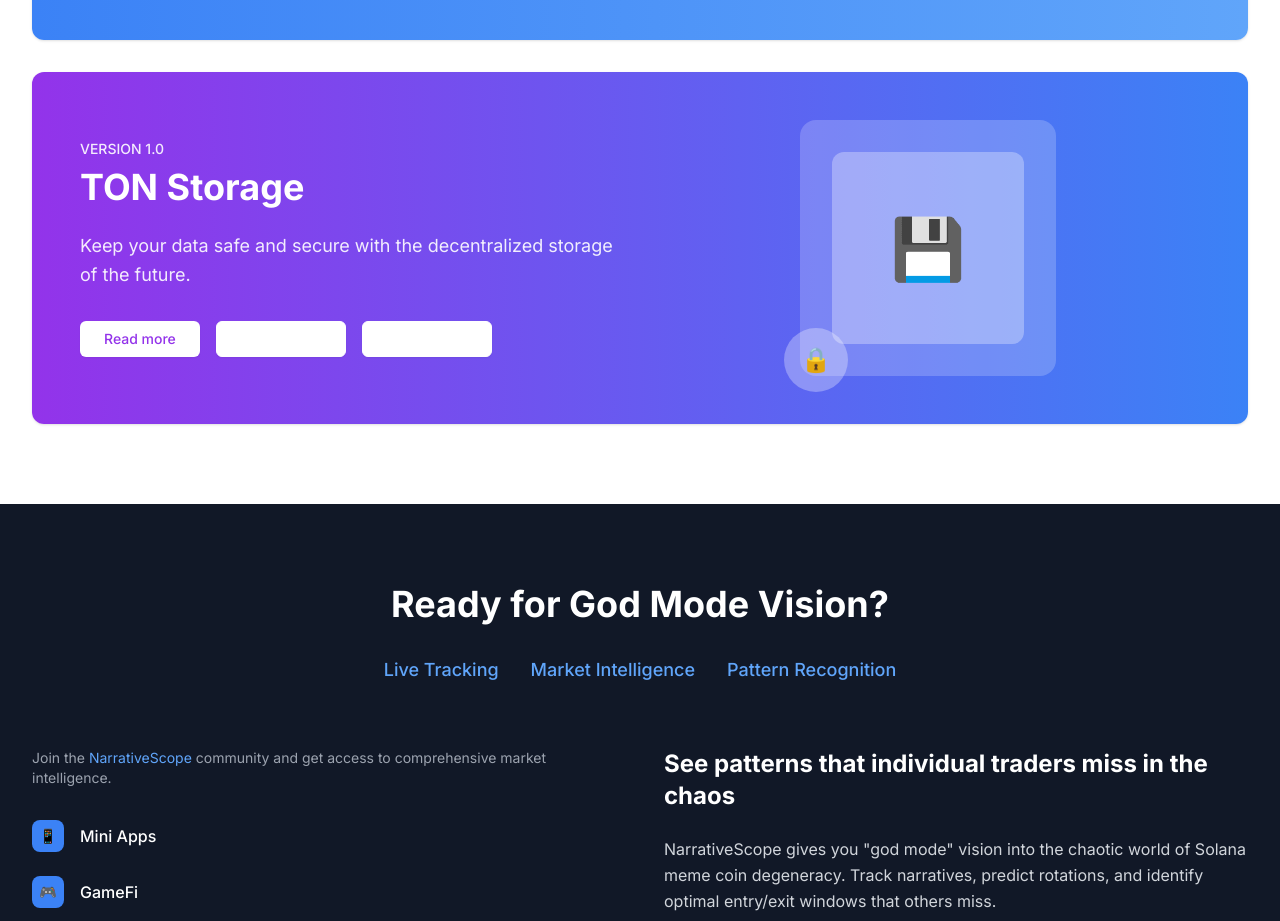
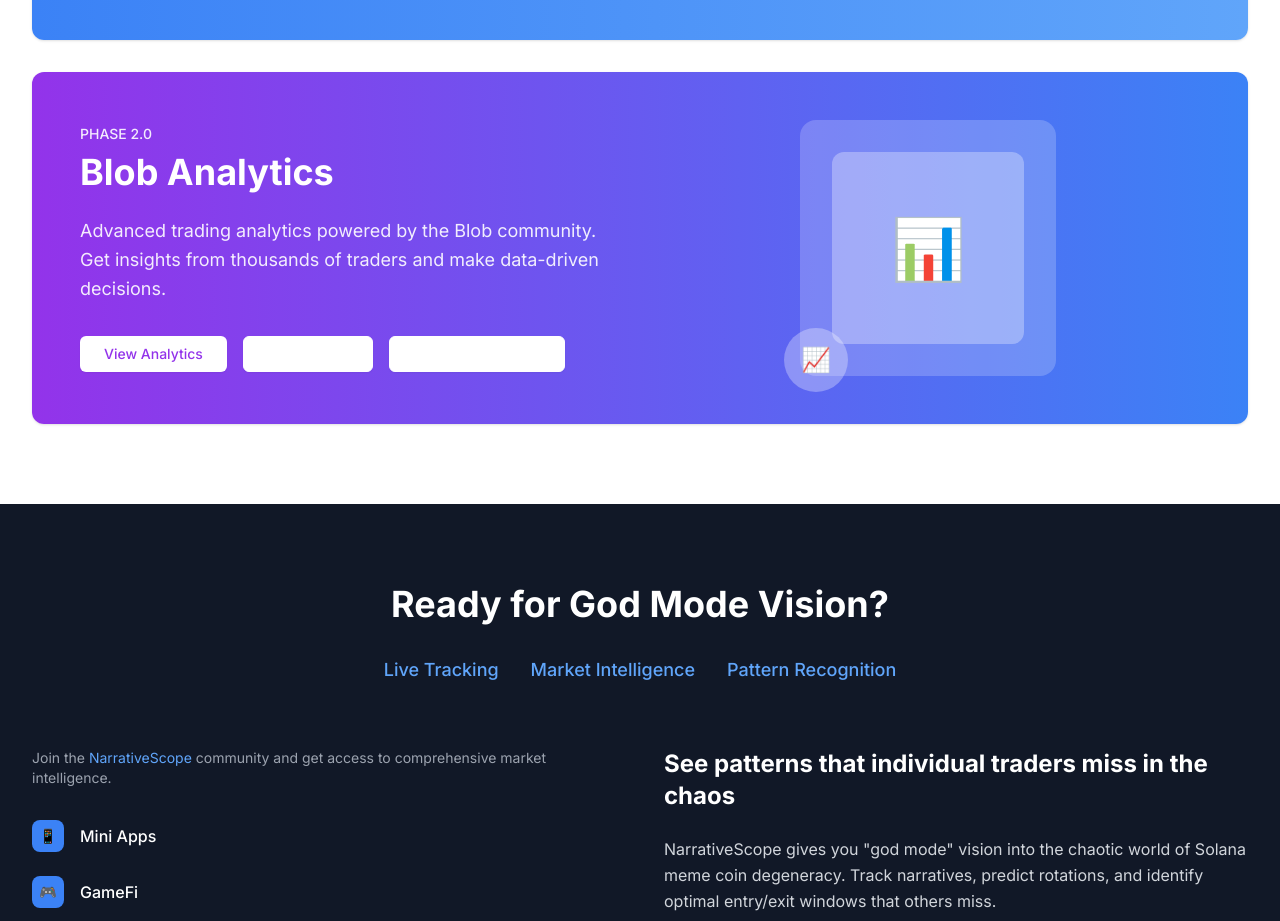
Before and after one commit to Fxlando/websitebuilder, a Next.js app: page / in a window 1280 px wide. Shown: the part 4600-5521 px from the top of the page. Built offline with nearby package versions, Linux system fonts and the light colour scheme; no server answers.

Commit message:
Auto-commit: Blob Token Landing Page updates

```diff
--- a/src/components/sections/FutureSection.tsx
+++ b/src/components/sections/FutureSection.tsx
@@ -118,12 +118,12 @@
               <CardContent className="p-8 lg:p-12">
                 <div className="grid lg:grid-cols-2 gap-8 items-center">
                   <div>
-                    <div className="text-sm font-medium mb-2 opacity-90">VERSION 1.0</div>
+                    <div className="text-sm font-medium mb-2 opacity-90">PHASE 2.0</div>
                     <h3 className="text-3xl lg:text-4xl font-bold mb-6">
-                      TON Storage
+                      Blob Analytics
                     </h3>
                     <p className="text-lg mb-8 opacity-90 leading-relaxed">
-                      Keep your data safe and secure with the decentralized storage of the future.
+                      Advanced trading analytics powered by the Blob community. Get insights from thousands of traders and make data-driven decisions.
                     </p>
                     <div className="flex flex-wrap gap-4">
                       <motion.div
@@ -134,7 +134,7 @@
                           variant="secondary"
                           className="bg-white text-purple-600 hover:bg-gray-100 px-6 py-3"
                         >
-                          Read more
+                          View Analytics
                         </Button>
                       </motion.div>
                       <motion.div
@@ -156,7 +156,7 @@
                           variant="outline"
                           className="border-white text-white hover:bg-white hover:text-purple-600 px-6 py-3"
                         >
-                          Dev docs →
+                          Join Community →
                         </Button>
                       </motion.div>
                     </div>
@@ -178,7 +178,7 @@
                             whileHover={{ scale: 1.2, rotate: -10 }}
                             transition={{ duration: 0.3 }}
                           >
-                            💾
+                            📊
                           </motion.span>
                         </motion.div>
                       </motion.div>
@@ -187,7 +187,7 @@
                         whileHover={{ scale: 1.2, rotate: -360 }}
                         transition={{ duration: 0.6 }}
                       >
-                        <span className="text-2xl">🔒</span>
+                        <span className="text-2xl">📈</span>
                       </motion.div>
                     </div>
                   </div>
```
